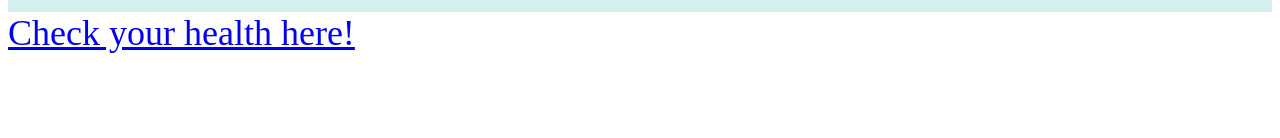
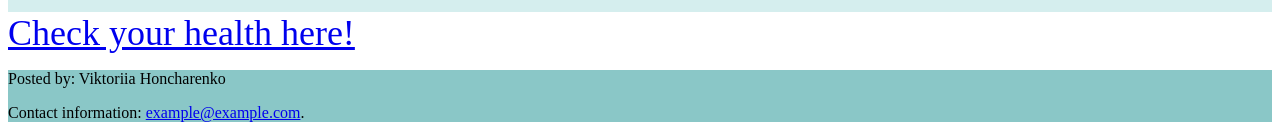
Before and after one commit to Viktoria1209/covid-19, a plain HTML site: page index.html in a window 1280 px wide. Shown: the part 1241-1379 px from the top of the page. Before the commit the page ends 1303 px from the top, so only its background shows below. Drawn offline with Linux system fonts and the light colour scheme.

Commit message:
footer added

```diff
--- a/index.html
+++ b/index.html
@@ -71,6 +71,11 @@
 	</div>
 
 		<a href="form.html" style="font-size:36px">Check your health here!</a>
+		<footer style="background-color:#8AC7C7">
+			<p>Posted by: Viktoriia Honcharenko</p>
+			<p>Contact information: <a href="mailto:someone@example.com">example@example.com</a>.</p>
+		</footer>
+
 </body>
 
 </html>
```
Also changed, not shown: form.html (+4 -0 lines).
